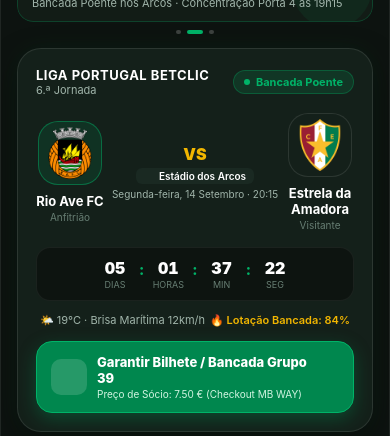
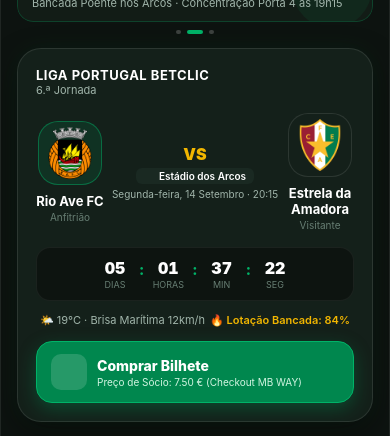
Before and after one commit to jorgemarques1339/ultras_39, a React Native app: screen / in a window 390 px wide. Shown: the part 142-578 px from the top of the page. Built offline with nearby package versions, Linux system fonts and the light colour scheme; some icons are missing.

Commit message:
style(home): remove Bancada Poente text from next match hero and update CTA to Comprar Bilhete

```diff
--- a/src/screens/HomeScreen.js
+++ b/src/screens/HomeScreen.js
@@ -189,10 +189,6 @@
             <Text style={styles.compName}>{NEXT_MATCH.competition}</Text>
             <Text style={styles.compRound}>{NEXT_MATCH.round}</Text>
           </View>
-          <View style={styles.liveMatchBadge}>
-            <View style={styles.greenPulse} />
-            <Text style={styles.liveMatchBadgeText}>Bancada Poente</Text>
-          </View>
         </View>
 
         {/* Equipas & Emblemas Reais */}
@@ -267,7 +263,7 @@
           style={styles.heroBuyBtn}
           onPress={() =>
             onBuyTicket({
-              title: `Bilhete Bancada Grupo 39 · ${NEXT_MATCH.homeTeam.name} vs ${NEXT_MATCH.awayTeam.name}`,
+              title: `Bilhete Grupo 39 · ${NEXT_MATCH.homeTeam.name} vs ${NEXT_MATCH.awayTeam.name}`,
               category: 'Bilhética Oficial RAFC',
               amount: NEXT_MATCH.ticketPriceMember,
               originalPrice: NEXT_MATCH.ticketPricePublic,
@@ -283,7 +279,7 @@
             </View>
             <View style={styles.btnTextBox}>
               <Text style={styles.heroBuyTitle}>
-                Garantir Bilhete / Bancada Grupo 39
+                Comprar Bilhete
               </Text>
               <Text style={styles.heroBuySub}>
                 Preço de Sócio: {NEXT_MATCH.ticketPriceMember.toFixed(2)} € (Checkout MB WAY)
@@ -674,7 +670,7 @@
   },
   heroBuyTitle: {
     color: '#FFF',
-    fontSize: 13,
+    fontSize: 14,
     fontWeight: '800',
   },
   heroBuySub: {
```
